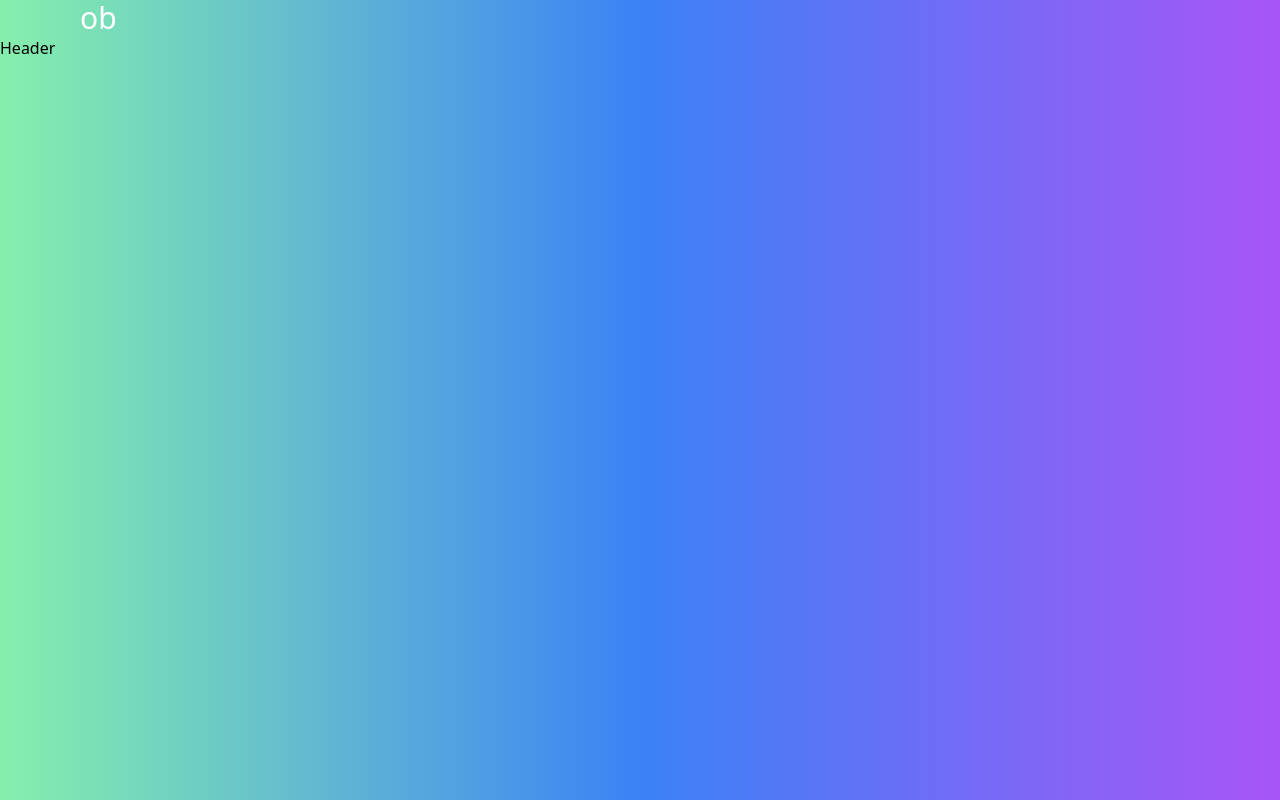
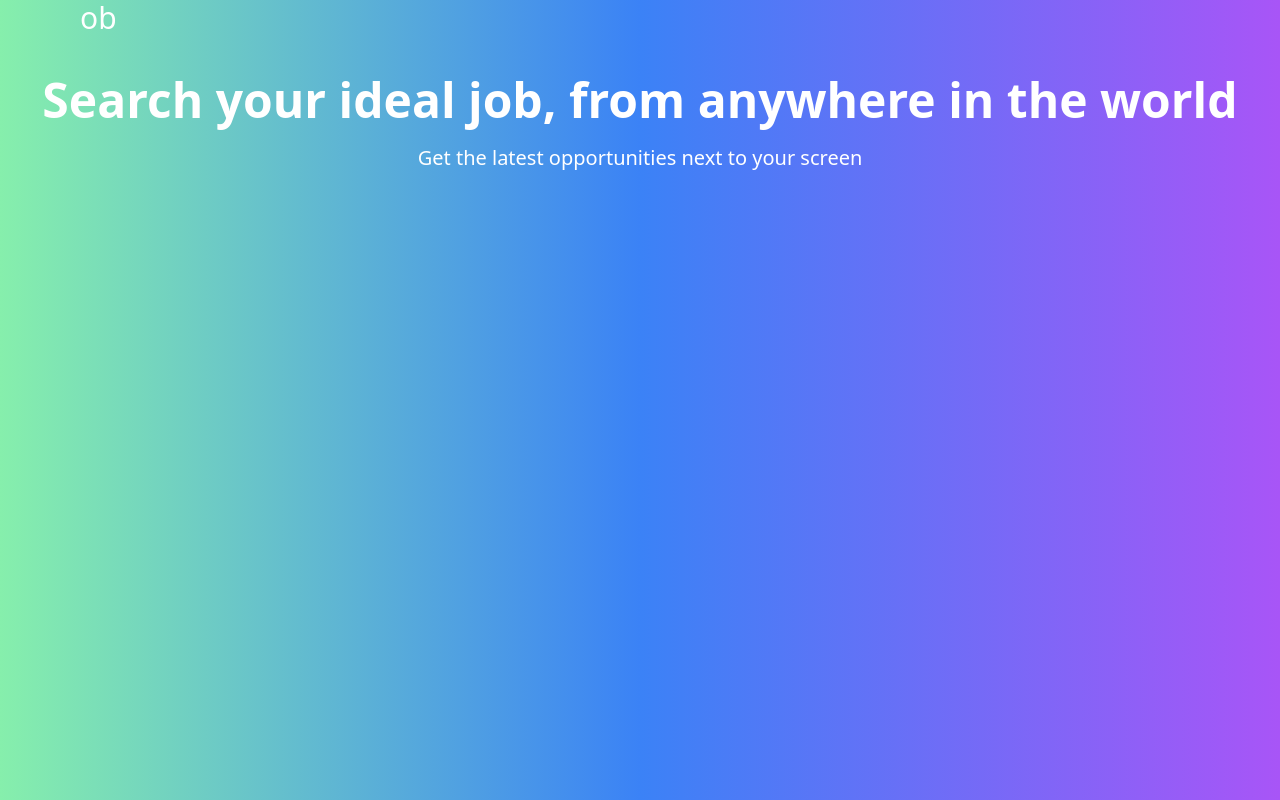
Before and after one commit to OerdBej/Talent-Hunt, a React (Vite) app: page / in a window 1280 px wide. Built offline with nearby package versions, Linux system fonts and the light colour scheme.

Commit message:
header component center stylings

```diff
--- a/src/component/Header/Header.jsx
+++ b/src/component/Header/Header.jsx
@@ -1,7 +1,14 @@
 import React from "react";
 
 const Header = () => {
-  return <div>Header</div>;
+  return (
+    <div className='mt-10 flex flex-col gap-5 items-center justify-center text-white'>
+      <h1 className='text-5xl font-bold'>
+        Search your ideal job, from anywhere in the world
+      </h1>
+      <p className='text-xl'>Get the latest opportunities next to your screen</p>
+    </div>
+  );
 };
 
 export default Header;
```
